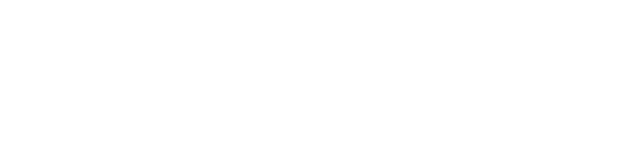
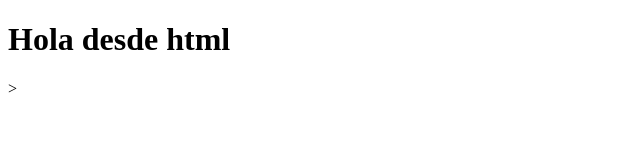
Before and after one commit to Jhomson/test_python, a plain HTML site: page index.html in a window 1280 px wide. Shown: the whole page, without its empty margins (0-640 px from the left). Drawn offline with Linux system fonts and the light colour scheme.

Commit message:
Agregamos un h1

```diff
--- a/index.html
+++ b/index.html
@@ -7,6 +7,6 @@
     <title>Document</title>
 </head>
 <body>
-
+    <h1>Hola desde html</h1>>
 </body>
 </html>
```
